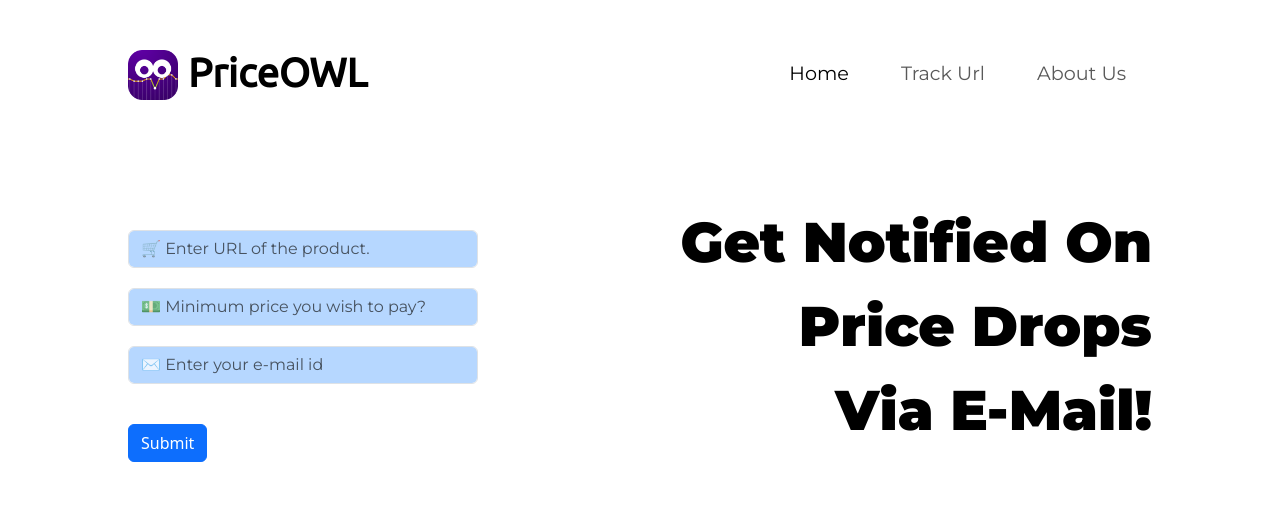
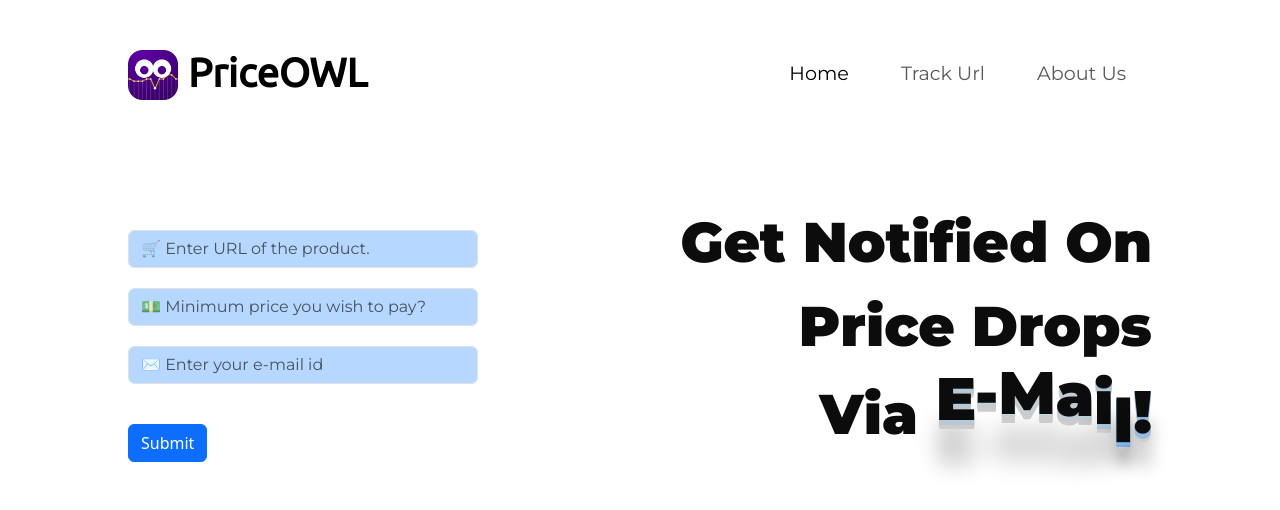
Before and after one commit to 05hiteshbansal/price_tracker_frontend, a React (Vite) app: page /track in a window 1280 px wide. Shown: the top 510 px of the page. Built offline with nearby package versions, Linux system fonts and the light colour scheme.

Commit message:
improved

```diff
--- a/src/components/platforms/amazon.css
+++ b/src/components/platforms/amazon.css
@@ -1,6 +1,12 @@
 .amaze{
-    background-color: #E4C083;
+    background-color: #fcdeac;
 }
 .head{
     color: #00A8E1;
 }
+.amazeimage{
+    display: inline-block;
+    width: 60px;
+    height: 70px;
+    padding-bottom: 10px;
+}
--- a/src/components/platforms/amazon.jsx
+++ b/src/components/platforms/amazon.jsx
@@ -36,7 +36,7 @@ function Amazon(props) {
     <>
       <div className="amaze container my-3" >
         <h1 className=" head text-center">
-        "{props.value}" served from Amazon!
+        "{props.value}" served from Amazon <img className="amazeimage"src="/src/media/amazon.png" alt="amazon-logo" />
         </h1>
         <div className="row" >
           {data.map((d, index) => (
--- a/src/components/platforms/card.css
+++ b/src/components/platforms/card.css
@@ -13,5 +13,5 @@
   background-color: #b6d7ff;
 }
 .t2 {
-  background-color: #F7A200;
+  background-color: #ffce74;
 }
--- a/src/components/platforms/flipkart.css
+++ b/src/components/platforms/flipkart.css
@@ -6,11 +6,17 @@ h1 {
   border-radius: 10px;
 }
 .flip{
-    color: #047BD5;
+    display: inline-block;
 }
 .head{
     color: #047BD5;
 }
 .flipper{
-    background-color: yellow;
+    background-color: rgb(252, 252, 147);
 }
+.flipimage{
+  display: inline-block;
+  width: 80px;
+  height: 80px;
+  padding-bottom: 10px;
+}
--- a/src/components/platforms/flipkart.jsx
+++ b/src/components/platforms/flipkart.jsx
@@ -37,7 +37,7 @@ function Flipkart(props) {
       <div>
         <div className=" flipper container my-2">
           <h1 className=" head text-center">
-            "{props.value}" served from <span className="flip">Flipkart!</span>
+            "{props.value}" served from Flipkart<img className="flipimage"src="/src/media/flipkart.png" alt="flipkart-logo" />
           </h1>
           <div className="row row-cols-1 row-cols-md-2 g-4">
             {data.map((d, index) => (
--- a/src/components/track.css
+++ b/src/components/track.css
@@ -46,6 +46,7 @@
     }
 
     .h1pop{
+      display: inline-block;
       padding-top: 40px;
       text-align: right;
 
@@ -59,3 +60,42 @@
     .price{
       margin-bottom: 20px;
     }
+    h1{
+      color: #0d0c0c;
+    }
+
+    h1 span {
+      position: relative;
+      top: 20px;
+      font-size: 60px;
+      text-shadow: 0 1px 0 #4974e1, 0 2px 0 #5abaf7, 0 3px 0 #81ace9, 0 4px 0 #5f98e9,
+        0 5px 0 #4fb0f1, 0 6px 0 transparent, 0 7px 0 transparent, 0 8px 0 transparent,
+        0 9px 0 transparent, 0 10px 10px rgba(0, 0, 0, 0.4);
+      animation: bounce 0.4s infinite alternate;
+    }
+    @keyframes bounce {
+      100% {
+        top: -20px;
+        text-shadow: 0 1px 0 #aee0f0, 0 2px 0 #ccc, 0 3px 0 #ccc, 0 4px 0 #ccc,
+          0 5px 0 #ccc, 0 6px 0 #ccc, 0 7px 0 #ccc, 0 8px 0 #ccc, 0 9px 0 #ccc,
+          0 50px 25px rgba(0, 0, 0, 0.2);
+      }
+    }
+    h1 span:nth-child(2) {
+      animation-delay: 0.1s;
+    }
+    h1 span:nth-child(3) {
+      animation-delay: 0.2s;
+    }
+    h1 span:nth-child(4) {
+      animation-delay: 0.3s;
+    }
+    h1 span:nth-child(5) {
+      animation-delay: 0.4s;
+    }
+    h1 span:nth-child(6) {
+      animation-delay: 0.5s;
+    }
+    h1 span:nth-child(7) {
+      animation-delay: 0.6s;
+    }
--- a/src/components/track.jsx
+++ b/src/components/track.jsx
@@ -32,24 +32,24 @@ settracker(false)
 
   return (
     <div className="container-fluid">
-      <div className="row">
+      <form class="row needs-validation" novalidate>
         <div className="col-lg-6 col-sm-12">
           <div className="searchbox search">
             <input
               placeholder="🛒 Enter URL of the product."
-              type="text"
+              type="url"
               id="ibox"
               className="url form-control t1"
             />
             <input
               placeholder="💵 Minimum price you wish to pay?"
-              type="text"
+              type="number"
               id="ibox"
               className="price form-control t1"
             />
             <input
               placeholder="✉️ Enter your e-mail id"
-              type="text"
+              type="email"
               id="ibox"
               className="price form-control t1"
             />
@@ -60,12 +60,20 @@ settracker(false)
             Submit
           </button>
         </div>
-        <div className="col-lg-6 title-image-container">
+
+        <div className="col-lg-6">
           <h1 className="h1pop">
-            Get Notified On Price Drops<br></br> Via E-Mail!
+            Get Notified On Price Drops<br></br> Via
+             <span> E</span>
+           <span>-</span>
+            <span>M</span>
+            <span>a</span>
+            <span>i</span>
+            <span>l</span>
+            <span>!</span>
           </h1>
         </div>
-      </div>
+        </form>
 
       <div className="popup" id="popup">
         <img className="popimg" src={popdabba} alt="loading..." />
```
Also changed, not shown: src/media/amazon.png (added), src/media/flipkart.png (added).
